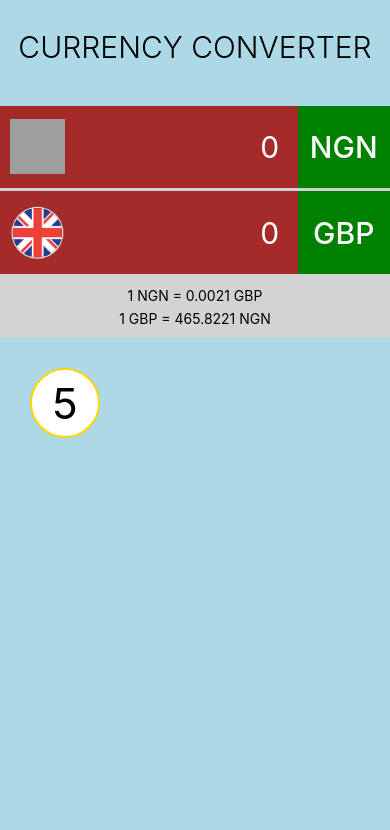
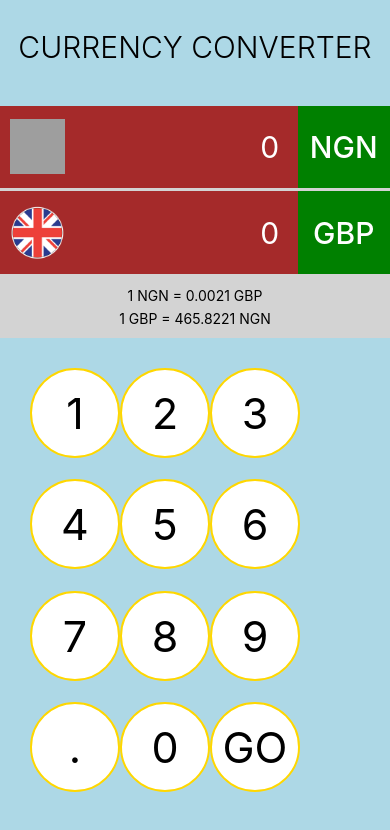
Before and after one commit to soewufunmilola/CurrencyConverter, a React Native app in the folder currencyconverterkt/: screen / in a window 390 px wide. Shown: the top 830 px of the page. Built offline with nearby package versions, Linux system fonts and the light colour scheme; grey boxes are pictures that could not be loaded.

Commit message:
i managed to dynamically render all buttons on the screen from the this.buttonArray, button presses are also responsive and button pressed method

```diff
--- a/currencyconverterkt/App.js
+++ b/currencyconverterkt/App.js
@@ -4,7 +4,16 @@
 import GenericCurrencyField from './src/component/GenericCurrencyField';
 import RoundButton from './src/component/RoundButton';
 
-export default class App extends React.Component {
+export default class App extends React.Component
+ {
+    constructor(props)
+    {
+      super(props);
+      // this array will hold all the buttons
+      this.buttonArray= ['1','2','3','4','5','6','7','8','9','.','0','GO'];
+    }
+
+
 
   buttonPressed = (text, isDeleteButton) =>
   {
@@ -38,11 +47,19 @@
             </View>
 
               <View style={viewStyles.keypad}>
-                  <RoundButton
-                  number= {'5'}
-                  buttonPressed = {(text, isDeleteButton) => this.buttonPressed (text, isDeleteButton)}
-                  />
 
+                {
+                    this.buttonArray.map((data, index) =>
+                    {
+                      return(
+                        <RoundButton
+                        number = {data}
+                        isDeleteButton= {false}
+                        buttonPressed= {(text, isDeleteButton) => this.buttonPressed(text, isDeleteButton)}
+                        />
+                      )
+                    }
+                )}
 
               </View>
 
--- a/currencyconverterkt/src/component/RoundButton.js
+++ b/currencyconverterkt/src/component/RoundButton.js
@@ -9,8 +9,8 @@
                            },
                            buttonDimensions:
                            {
-                             width: 70,
-                             height: 70
+                             width: 90,
+                             height: 90
                            }
                     };
 
```
